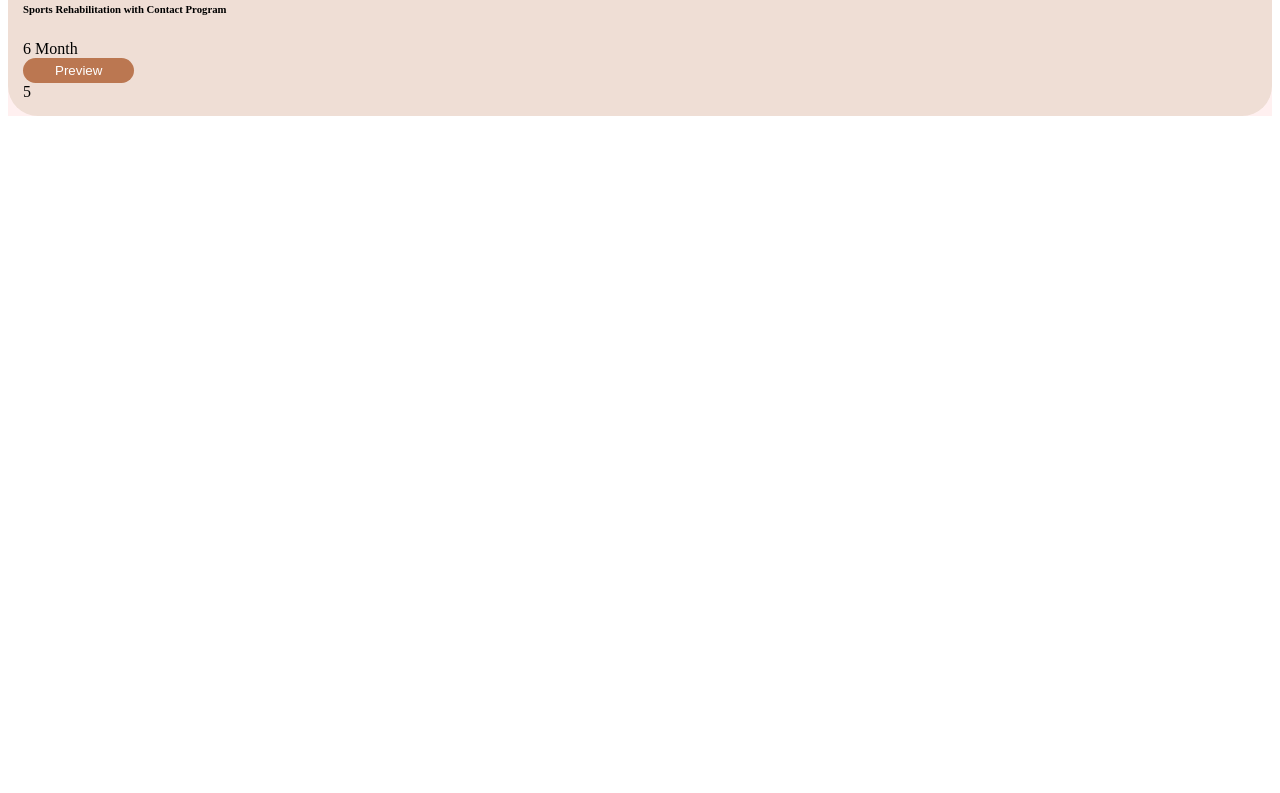
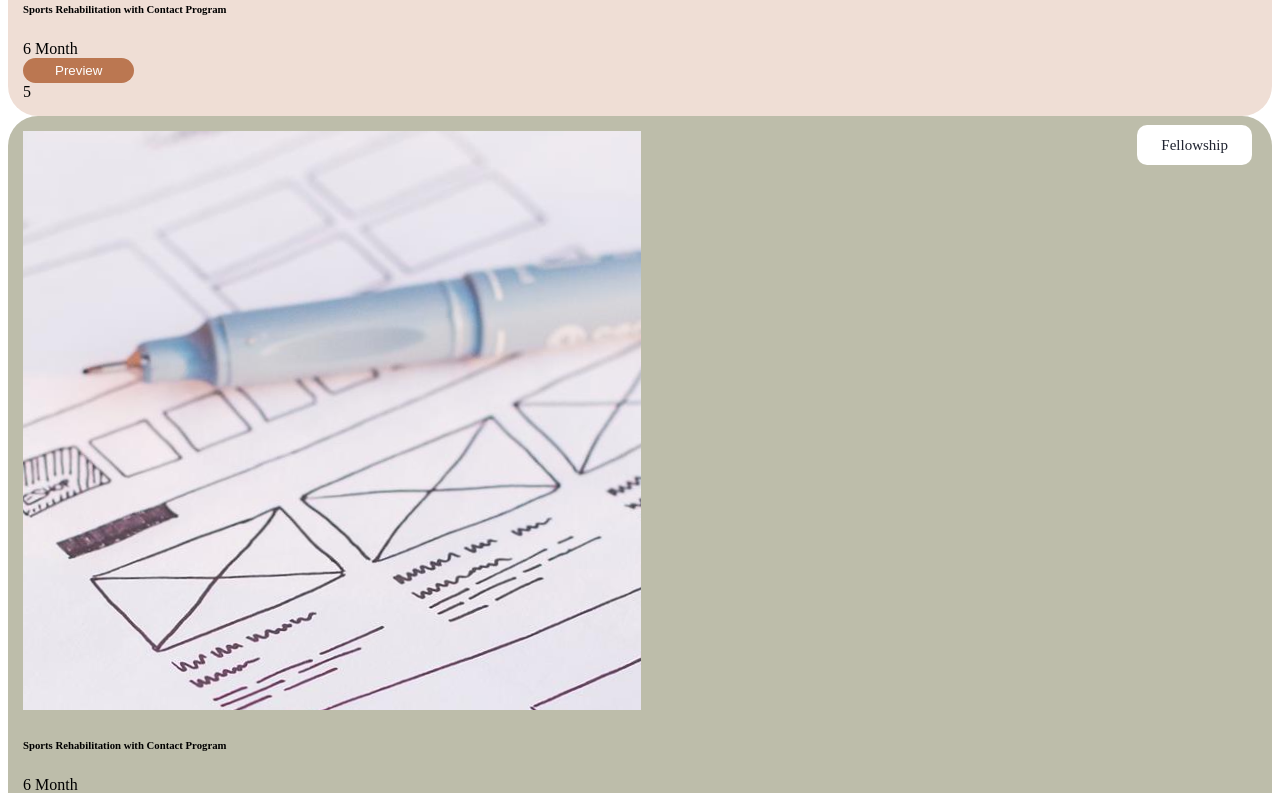
Before and after one commit to Atharv1848/medavapp, a Next.js app: page /HomePage/HomePageLanding in a window 1280 px wide. Shown: the part 5420-6213 px from the top of the page. Before the commit the page ends 5544 px from the top, so only its background shows below. Built offline with nearby package versions, Linux system fonts and the light colour scheme.

Commit message:
updated featured

```diff
--- a/pages/Courses/Courses.tsx
+++ b/pages/Courses/Courses.tsx
@@ -13,7 +13,7 @@ const Course = () => {
                 <h3>{LandingHomePage["courses"]}</h3>
                 <Nav.Link eventKey="link-1">View All</Nav.Link>
             </div>
-            <div className="course-list">
+            <div className="course-list mt-3">
                 <Row>
                     <Col lg={4}>
                         <div className="box-one course-box">
@@ -43,7 +43,7 @@ const Course = () => {
                             </div>
                         </div>
                     </Col>
-                    {/* <Col lg={4}>
+                    <Col lg={4}>
                         <div className="box-two course-box">
                             <div className="card-top">
                                 <div className="course-image">
@@ -98,9 +98,9 @@ const Course = () => {
                                 </div>
                             </div>
                         </div>
-                    </Col> */}
+                    </Col>
                 </Row>
-                {/* <Row className="mt-4 mb-5">
+                <Row className="mt-4 mb-5">
                     <Col lg={4}>
                         <div className="box-four course-box">
                             <div className="card-top">
@@ -185,7 +185,7 @@ const Course = () => {
                             </div>
                         </div>
                     </Col>
-                </Row> */}
+                </Row>
 
             </div>
 
--- a/pages/Courses/style.scss
+++ b/pages/Courses/style.scss
@@ -4,6 +4,10 @@
         padding: 15px;
         position: relative;
         min-height: 370px;
+        overflow: hidden;
+        @media(max-width:992px){
+            margin-bottom: 30px;
+        }
     }
     .badge-position {
         position: absolute;
--- a/pages/HomePage/HomePageLanding.tsx
+++ b/pages/HomePage/HomePageLanding.tsx
@@ -1,13 +1,20 @@
 import React from "react";
 import SliderCards from "../SliderCards/SliderCards";
 import "./style.scss";
+import "../../pages/assets/css/main.scss"
 import { LandingHomePage } from "../language/English";
 import { Container, Row, Col } from "react-bootstrap";
 import Course from "../Courses/Courses"
 import { useRouter } from "next/navigation";
+import Nav from 'react-bootstrap/Nav';
+
+import Image from "next/image";
+import ImageCourse from "../../pages/assets/images/neurological.png"
+import Button from 'react-bootstrap/Button';
+
 const HomePageLanding = () => {
-  const router =useRouter();
-  const routing =(e:any)=>{
+  const router = useRouter();
+  const routing = (e: any) => {
     e.preventDefault()
     router.push('/CourseDetail/CousreDetail')
   }
@@ -20,7 +27,7 @@ const HomePageLanding = () => {
               <h2 className="">{LandingHomePage["homePageTitle"]}</h2>
             </div>
           </Col>
-          <Col lg={9} className="">
+          <Col lg={9} className="d-none">
             {LandingHomePage["SliderCards"].map((item) => {
               return (
                 <SliderCards
@@ -40,6 +47,37 @@ const HomePageLanding = () => {
           <Col lg={8}>
             <Course />
           </Col>
+          <Col lg={4}>
+            <div className="d-flex align-items-center justify-content-between">
+              <h3>{LandingHomePage["featured"]}</h3>
+              <Nav.Link eventKey="link-1">View All</Nav.Link>
+            </div>
+            <div className="box-one course-box mt-3 min-heigh770">
+              <div className="card-top">
+                <div className="course-image">
+                  <Image
+                    src={ImageCourse}
+                    alt="Picture of the author"
+                    className="img-fluid"
+                  />
+                </div>
+                  <span className="badge position-relative mt-4">Fellowship</span>
+              </div>
+              <div className="mt-3">
+                <h6>Sports Rehabilitation with Contact Program</h6>
+                <div className="text-end">
+                  <span>6 Month</span>
+                </div>
+                <div className="d-flex align-items-center justify-content-between">
+                  <div>
+                    <Button className="preview-btn btn-one">Preview</Button>
+                  </div>
+                  <div>5</div>
+                </div>
+              </div>
+            </div>
+          </Col>
+
         </Row>
       </Container>
     </div>
--- a/pages/HomePage/style.scss
+++ b/pages/HomePage/style.scss
@@ -1,4 +1,4 @@
 .landing {
-    background-color: rgb(255, 240, 240);
+    // background-color: rgb(255, 240, 240);
     margin-top: 100px;
 }
--- /dev/null
+++ b/pages/assets/css/main.scss
@@ -0,0 +1,26 @@
+    /* Course CSS */
+    .course-box {
+        border-radius: 30px;
+        padding: 15px;
+        position: relative;
+        min-height: 370px;
+        overflow: hidden;
+
+        @media(max-width:992px) {
+            margin-bottom: 30px;
+        }
+            .badge {
+                border-radius: 10px;
+                padding: 12px 24px;
+                color: #202431;
+                background: #fff;
+                font-size: 15px;
+
+        }
+    }
+    .box-one {
+        background: #efded5;
+    }
+    .min-heigh770{
+        min-height: 770px;
+    }
--- a/pages/globals.css
+++ b/pages/globals.css
@@ -8,6 +8,7 @@
 @tailwind base;
 @tailwind components;
 @tailwind utilities;
+@import '../pages/assets/css/main.scss';
 
 
 @media (prefers-color-scheme: dark) {
--- a/pages/page.module.css
+++ b/pages/page.module.css
@@ -1,3 +1,5 @@
+@import '../pages/assets/css/main.scss';
+
 .jumbotron {
   justify-content: right;
 }
@@ -112,6 +114,8 @@
 .logo {
   position: relative;
 }
+
+
 
 /* Enable hover only on non-touch devices */
 @media (hover: hover) and (pointer: fine) {
```
Also changed, not shown: pages/assets/images/neurological.png (added).
